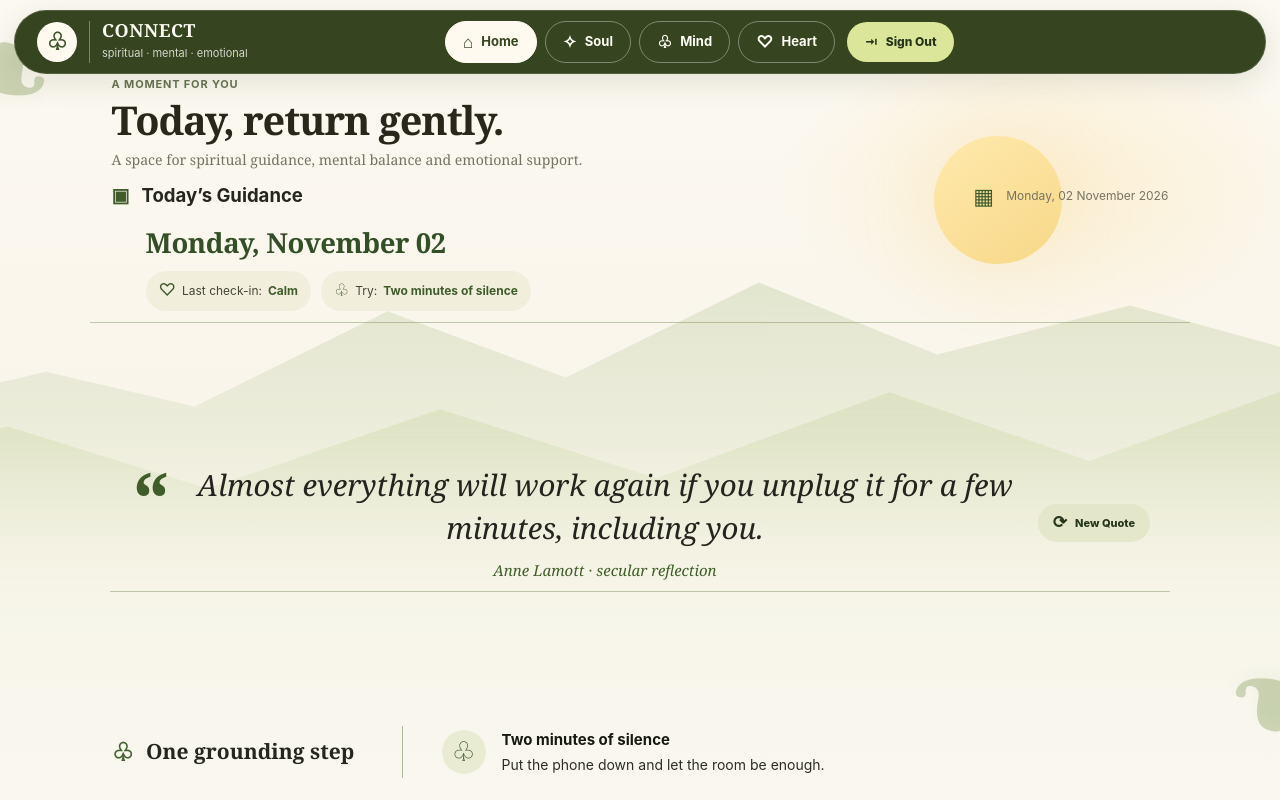
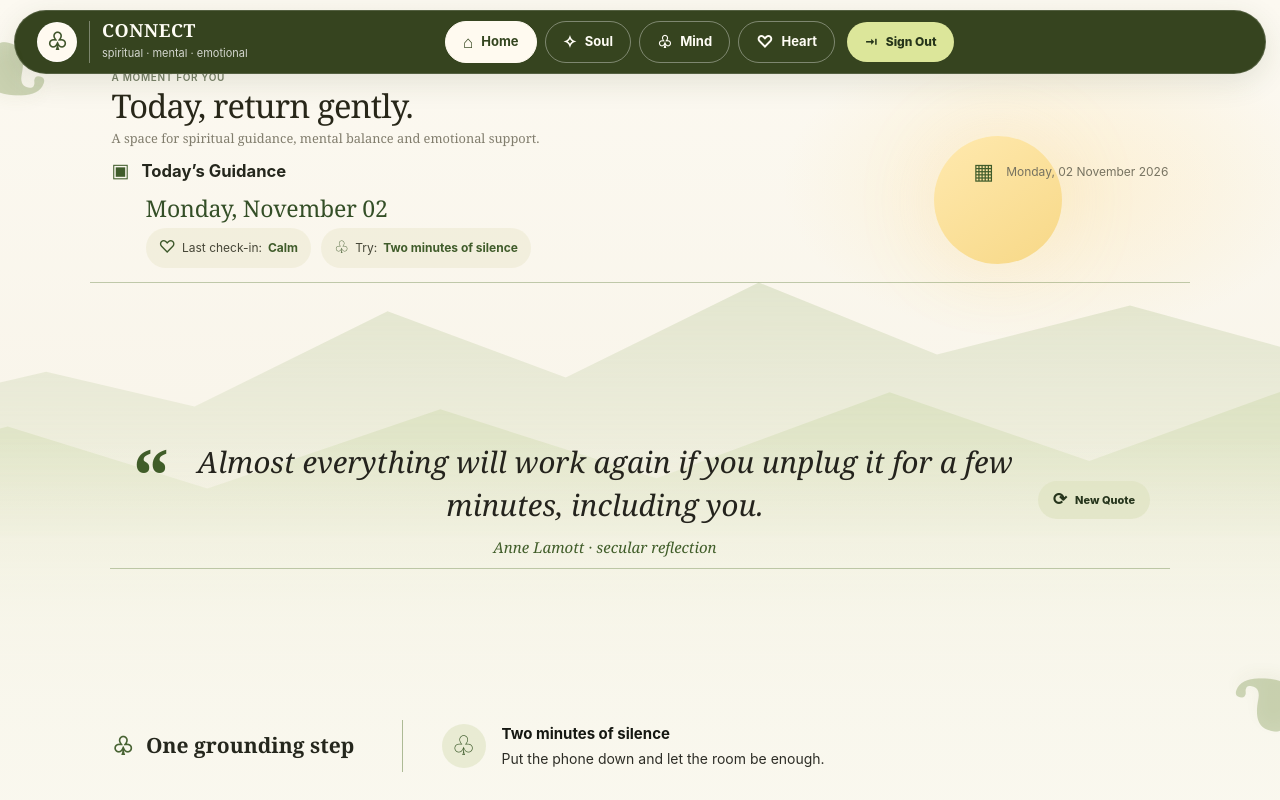
Before and after one commit to Likhitareddy17/Connect, a Flask app: page / in a window 1280 px wide. Run offline with Flask 3, Linux system fonts and the light colour scheme; a user stored in the database is signed in; data that the repository does not hold is empty; some libraries are stand-ins or nearby versions.

Commit message:
style: soften homepage typography and tighten spacing

```diff
--- a/static/home.css
+++ b/static/home.css
@@ -701,3 +701,86 @@
     font-size: 1.4rem;
   }
 }
+
+
+/* Final typography balance: quieter hero, lighter labels, tighter vertical rhythm. */
+.home-page .app-shell {
+  padding-top: 96px;
+}
+
+.home-page .home-content {
+  row-gap: clamp(12px, 1.8vh, 20px);
+}
+
+.home-page .home-hero {
+  padding-bottom: 0;
+}
+
+.home-page .home-eyebrow {
+  margin-bottom: 4px;
+  color: #78816a;
+  font-size: 10px;
+  font-weight: 600;
+  letter-spacing: .065em;
+}
+
+.home-page .home-hero h1 {
+  font-size: clamp(1.55rem, 2.55vw, 2.3rem);
+  font-weight: 500;
+  letter-spacing: -.025em;
+  line-height: 1.06;
+}
+
+.home-page .home-subtitle {
+  margin-top: 5px;
+  color: #817d6d;
+  font-size: clamp(12px, 1vw, 14px);
+  font-weight: 400;
+  line-height: 1.45;
+}
+
+.home-page .guidance-label {
+  font-size: clamp(15px, 1.3vw, 17px);
+  font-weight: 550;
+}
+
+.home-page .daily-guidance {
+  padding-bottom: 14px;
+}
+
+.home-page .daily-guidance h2 {
+  margin-top: 7px;
+  margin-bottom: 6px;
+  font-size: clamp(1.2rem, 1.8vw, 1.55rem);
+  font-weight: 500;
+  letter-spacing: -.01em;
+  line-height: 1.18;
+}
+
+@media (max-height: 850px) and (min-width: 641px) {
+  .home-page .app-shell {
+    padding-top: 70px;
+  }
+
+  .home-page .home-content {
+    row-gap: 8px;
+  }
+}
+
+@media (max-width: 640px) {
+  .home-page .app-shell {
+    padding-top: 88px;
+  }
+
+  .home-page .home-hero h1 {
+    font-size: clamp(1.5rem, 6vw, 2rem);
+  }
+
+  .home-page .home-subtitle {
+    font-size: 12px;
+  }
+
+  .home-page .daily-guidance h2 {
+    font-size: 1.25rem;
+  }
+}
```
